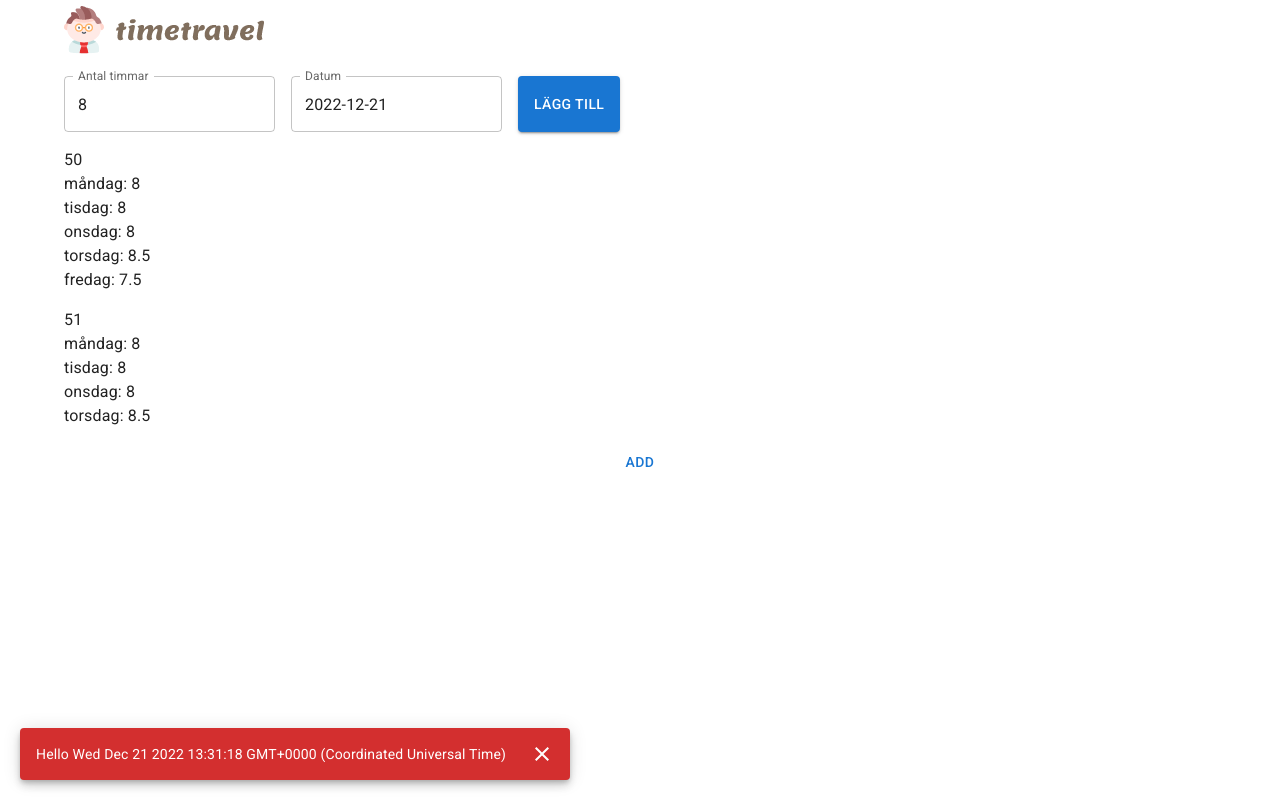
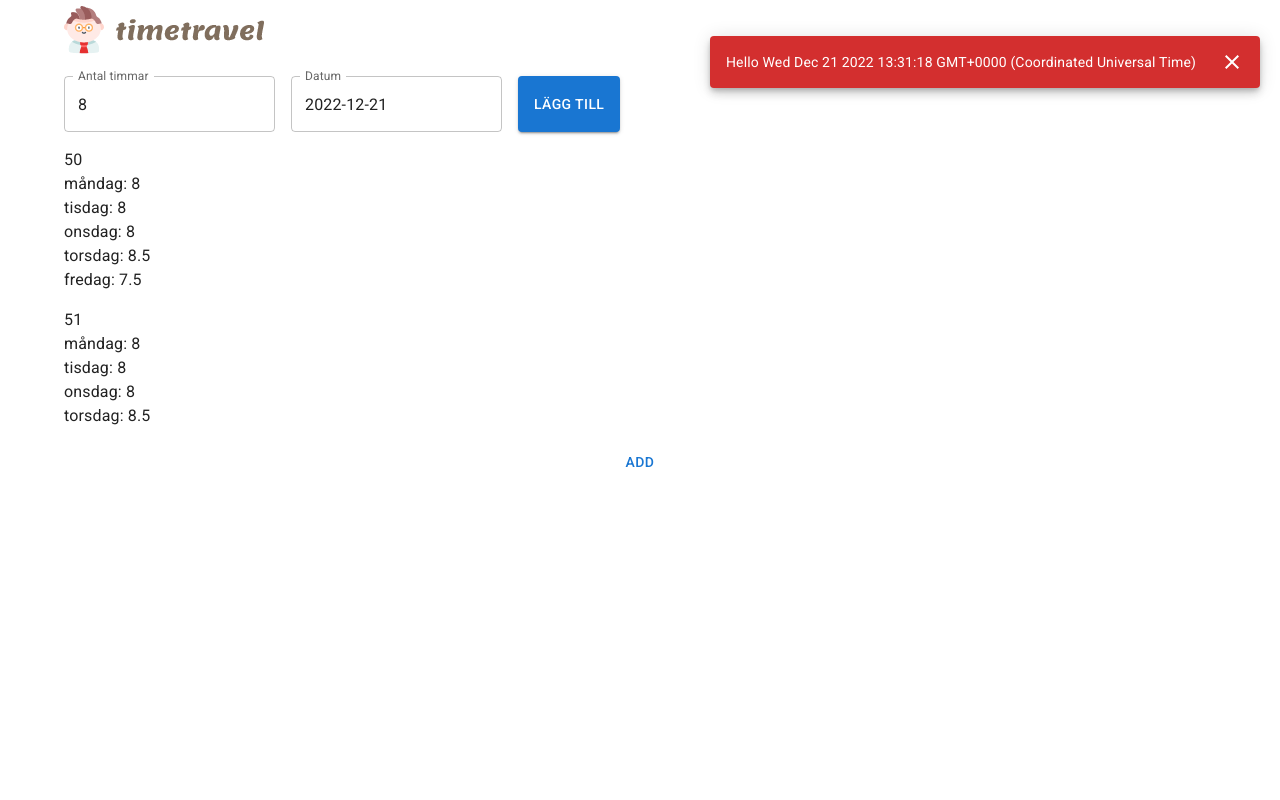
Before and after one commit to englund/timetravel, a React (Create React App) app in the folder packages/app/: page / in a window 1280 px wide. Both pictures are taken after a click on the button "ADD". Built offline with nearby package versions, Linux system fonts and the light colour scheme.

Commit message:
positioning notifications

```diff
--- a/packages/app/src/components/notifications/NotificationsProvider.tsx
+++ b/packages/app/src/components/notifications/NotificationsProvider.tsx
@@ -46,7 +46,13 @@ const NotificationsProvider: FC<PropsWithChildren> = ({ children }) => {
 const NotificationsProviderWithNotistack: FC<PropsWithChildren> = ({
   children,
 }) => (
-  <SnackbarProvider hideIconVariant>
+  <SnackbarProvider
+    hideIconVariant
+    anchorOrigin={{
+      vertical: "top",
+      horizontal: "right",
+    }}
+  >
     <NotificationsProvider>{children}</NotificationsProvider>
   </SnackbarProvider>
 );
```
